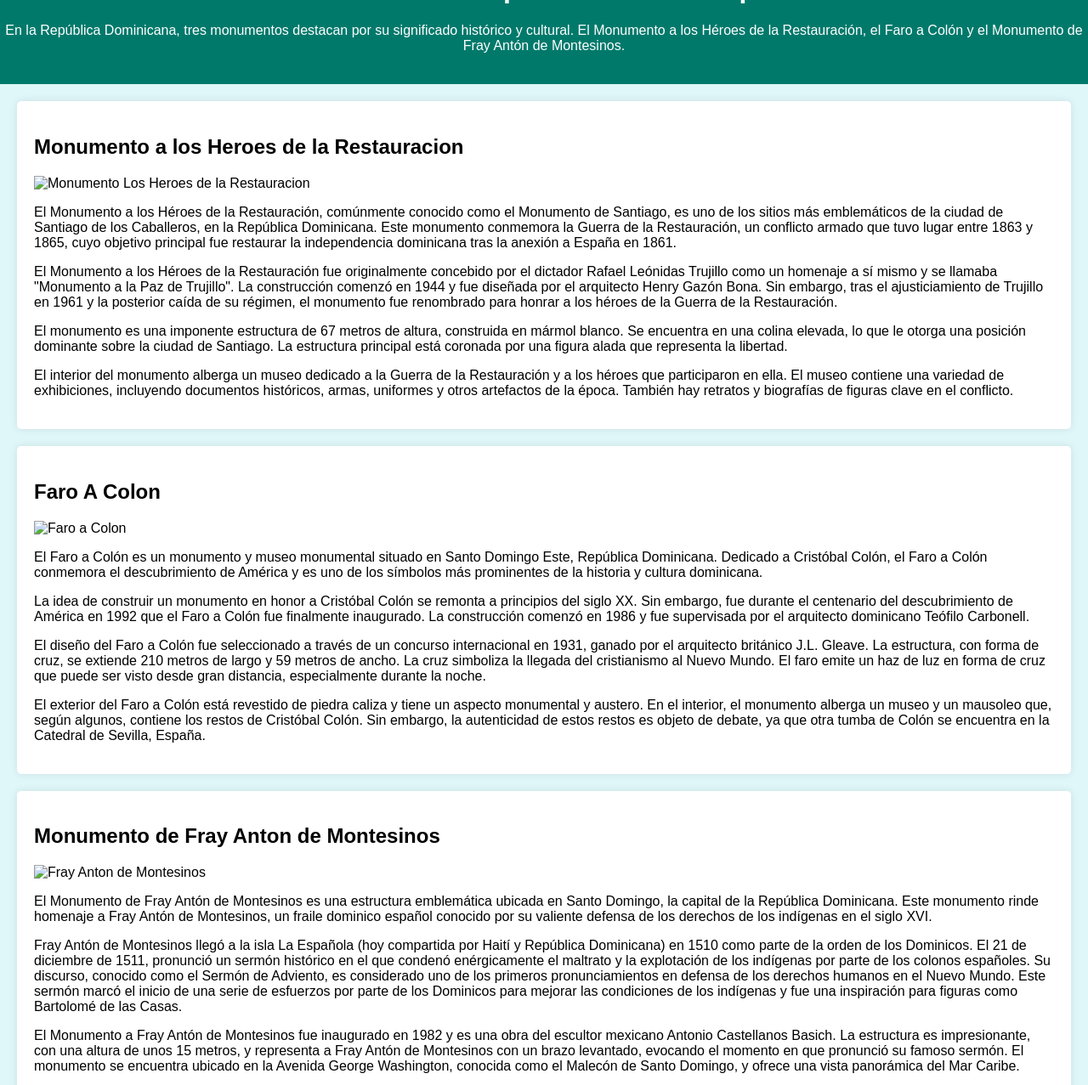
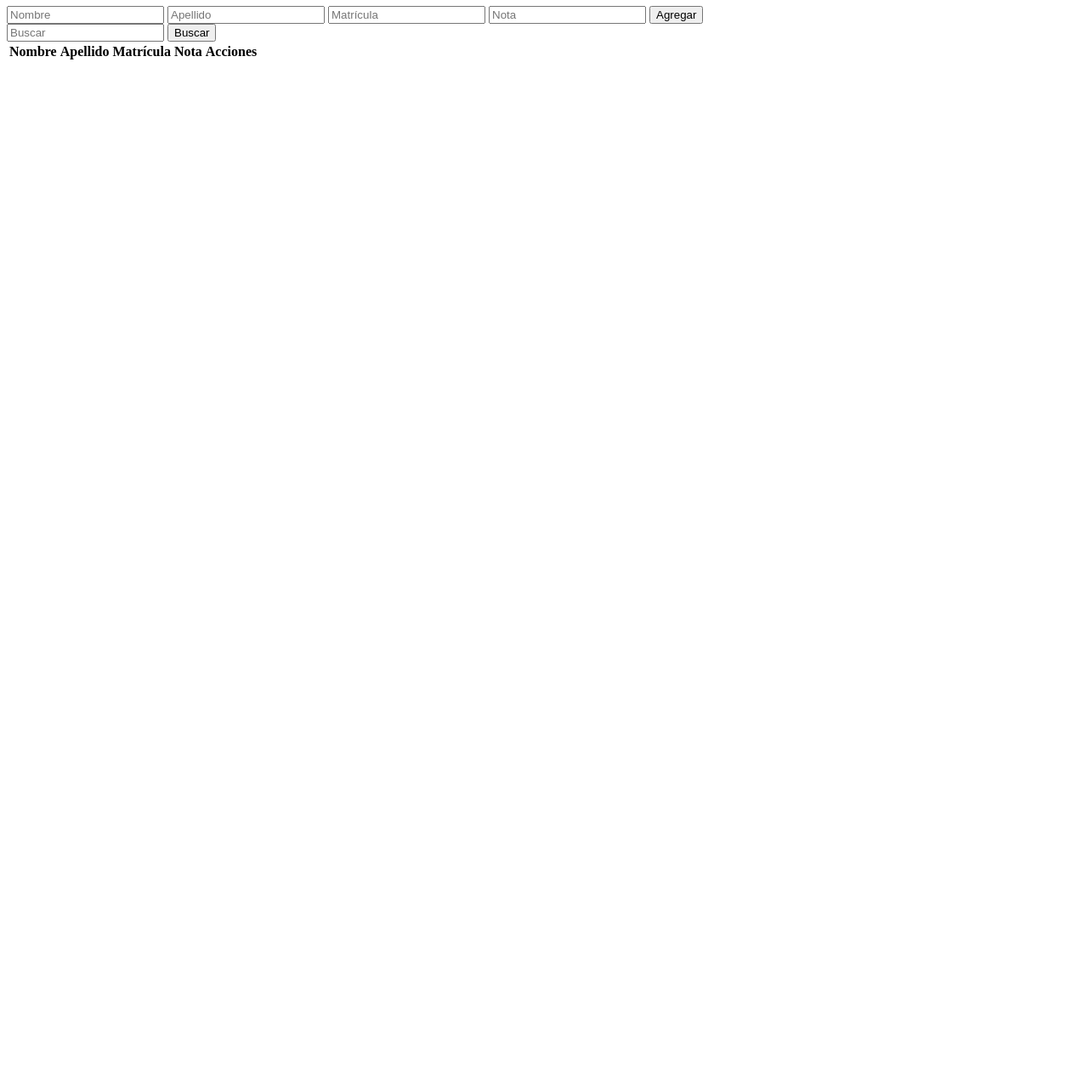
Before and after one commit to lewis1195/lewis1195.github.io, a plain HTML site: page index.html in a window 1280 px wide. Shown: the part 73-1350 px from the top of the page at 85% size. After the commit the page ends 800 px from the top, so only its background shows below. Drawn offline with Linux system fonts and the light colour scheme.

Commit message:
Update index.html

```diff
--- a/index.html
+++ b/index.html
@@ -1,93 +1,38 @@
 <!DOCTYPE html>
-<html lang="en">
-
+<html lang="es">
 <head>
     <meta charset="UTF-8">
     <meta name="viewport" content="width=device-width, initial-scale=1.0">
-    <title>Monumentos</title>
-    <link rel="stylesheet" type="text/css" href="estilos.css">
+    <title>Gestionador de estudiante</title>
+    <link rel="stylesheet" href="styles.css">
 </head>
-
 <body>
-    <header>
-        <h1>Tres monumentos históricos importantes de la República Dominicana</h1>
-        <p>En la República Dominicana, tres monumentos destacan por su significado histórico y cultural. El Monumento a
-            los Héroes de la Restauración, el Faro a Colón y el Monumento de Fray Antón de Montesinos.</p>
-    </header>
-
-    <main>
-        <section class="monumento">
-            <h2>Monumento a los Heroes de la Restauracion</h2>
-            <img src="Imagenes/Los Heroes de la Restauracion.jpg" alt="Monumento Los Heroes de la Restauracion"
-                width="150">
-            <p>El Monumento a los Héroes de la Restauración, comúnmente conocido como el Monumento de Santiago, es uno
-                de los sitios más emblemáticos de la ciudad de Santiago de los Caballeros, en la República Dominicana.
-                Este monumento conmemora la Guerra de la Restauración, un conflicto armado que tuvo lugar entre 1863 y
-                1865, cuyo objetivo principal fue restaurar la independencia dominicana tras la anexión a España en
-                1861.</p>
-            <p>El Monumento a los Héroes de la Restauración fue originalmente concebido por el dictador Rafael Leónidas
-                Trujillo como un homenaje a sí mismo y se llamaba "Monumento a la Paz de Trujillo". La construcción
-                comenzó en 1944 y fue diseñada por el arquitecto Henry Gazón Bona. Sin embargo, tras el ajusticiamiento
-                de Trujillo en 1961 y la posterior caída de su régimen, el monumento fue renombrado para honrar a los
-                héroes de la Guerra de la Restauración.</p>
-            <p>El monumento es una imponente estructura de 67 metros de altura, construida en mármol blanco. Se
-                encuentra en una colina elevada, lo que le otorga una posición dominante sobre la ciudad de Santiago. La
-                estructura principal está coronada por una figura alada que representa la libertad.</p>
-            <p>El interior del monumento alberga un museo dedicado a la Guerra de la Restauración y a los héroes que
-                participaron en ella. El museo contiene una variedad de exhibiciones, incluyendo documentos históricos,
-                armas, uniformes y otros artefactos de la época. También hay retratos y biografías de figuras clave en
-                el conflicto.</p>
-        </section>
-
-        <section class="monumento">
-            <h2>Faro A Colon</h2>
-            <img src="Imagenes/Faro a Colon.jpg" alt="Faro a Colon" width="200">
-            <p>El Faro a Colón es un monumento y museo monumental situado en Santo Domingo Este, República Dominicana.
-                Dedicado a Cristóbal Colón, el Faro a Colón conmemora el descubrimiento de América y es uno de los
-                símbolos más prominentes de la historia y cultura dominicana.</p>
-            <p>La idea de construir un monumento en honor a Cristóbal Colón se remonta a principios del siglo XX. Sin
-                embargo, fue durante el centenario del descubrimiento de América en 1992 que el Faro a Colón fue
-                finalmente inaugurado. La construcción comenzó en 1986 y fue supervisada por el arquitecto dominicano
-                Teófilo Carbonell.</p>
-            <p>El diseño del Faro a Colón fue seleccionado a través de un concurso internacional en 1931, ganado por el
-                arquitecto británico J.L. Gleave. La estructura, con forma de cruz, se extiende 210 metros de largo y 59
-                metros de ancho. La cruz simboliza la llegada del cristianismo al Nuevo Mundo. El faro emite un haz de
-                luz en forma de cruz que puede ser visto desde gran distancia, especialmente durante la noche.</p>
-            <p>El exterior del Faro a Colón está revestido de piedra caliza y tiene un aspecto monumental y austero. En
-                el interior, el monumento alberga un museo y un mausoleo que, según algunos, contiene los restos de
-                Cristóbal Colón. Sin embargo, la autenticidad de estos restos es objeto de debate, ya que otra tumba de
-                Colón se encuentra en la Catedral de Sevilla, España.</p>
-        </section>
-
-        <section class="monumento">
-            <h2>Monumento de Fray Anton de Montesinos</h2>
-            <img src="Imagenes/Fray Anton de Montesinos.jpg" alt="Fray Anton de Montesinos" width="150">
-            <p>El Monumento de Fray Antón de Montesinos es una estructura emblemática ubicada en Santo Domingo, la
-                capital de la República Dominicana. Este monumento rinde homenaje a Fray Antón de Montesinos, un fraile
-                dominico español conocido por su valiente defensa de los derechos de los indígenas en el siglo XVI.</p>
-            <p>Fray Antón de Montesinos llegó a la isla La Española (hoy compartida por Haití y República Dominicana) en
-                1510 como parte de la orden de los Dominicos. El 21 de diciembre de 1511, pronunció un sermón histórico
-                en el que condenó enérgicamente el maltrato y la explotación de los indígenas por parte de los colonos
-                españoles. Su discurso, conocido como el Sermón de Adviento, es considerado uno de los primeros
-                pronunciamientos en defensa de los derechos humanos en el Nuevo Mundo. Este sermón marcó el inicio de
-                una serie de esfuerzos por parte de los Dominicos para mejorar las condiciones de los indígenas y fue
-                una inspiración para figuras como Bartolomé de las Casas.</p>
-            <p>El Monumento a Fray Antón de Montesinos fue inaugurado en 1982 y es una obra del escultor mexicano
-                Antonio Castellanos Basich. La estructura es impresionante, con una altura de unos 15 metros, y
-                representa a Fray Antón de Montesinos con un brazo levantado, evocando el momento en que pronunció su
-                famoso sermón. El monumento se encuentra ubicado en la Avenida George Washington, conocida como el
-                Malecón de Santo Domingo, y ofrece una vista panorámica del Mar Caribe.</p>
-            <p>El monumento no solo honra la memoria de un defensor de los derechos humanos, sino que también se ha
-                convertido en un símbolo de la lucha por la justicia y la dignidad humana. Es un punto de interés tanto
-                para los residentes locales como para los turistas que visitan Santo Domingo. Además, el monumento es un
-                lugar recurrente para eventos y actividades culturales, destacando su relevancia en la vida comunitaria.
-            </p>
-        </section>
-    </main>
-
-    <footer>
-        <p>Nombre: Lewis Manuel Felipe Rodriguez - Fecha de creacion: 08-06-2024</p>
-    </footer>
+    <h1>Gestión de Estudiantes</h1>
+    <div class="formulario-container">
+        <input type="text" id="nombreInput" placeholder="Nombre">
+        <input type="text" id="apellidoInput" placeholder="Apellido">
+        <input type="text" id="matriculaInput" placeholder="Matrícula">
+        <input type="text" id="notaInput" placeholder="Nota">
+        <button id="agregarBtn">Agregar</button>
+    </div>
+    <div class="buscar-container">
+        <input type="text" id="buscarInput" placeholder="Buscar">
+        <button id="buscarBtn">Buscar</button>
+    </div>
+    <table id="tablaEstudiantes">
+        <thead>
+            <tr>
+                <th>Nombre</th>
+                <th>Apellido</th>
+                <th>Matrícula</th>
+                <th>Nota</th>
+                <th>Acciones</th>
+            </tr>
+        </thead>
+        <tbody>
+            <!-- Las filas de la tabla se añadirán aquí dinámicamente -->
+        </tbody>
+    </table>
+    <script src="script.js"></script>
 </body>
-
 </html>
```
